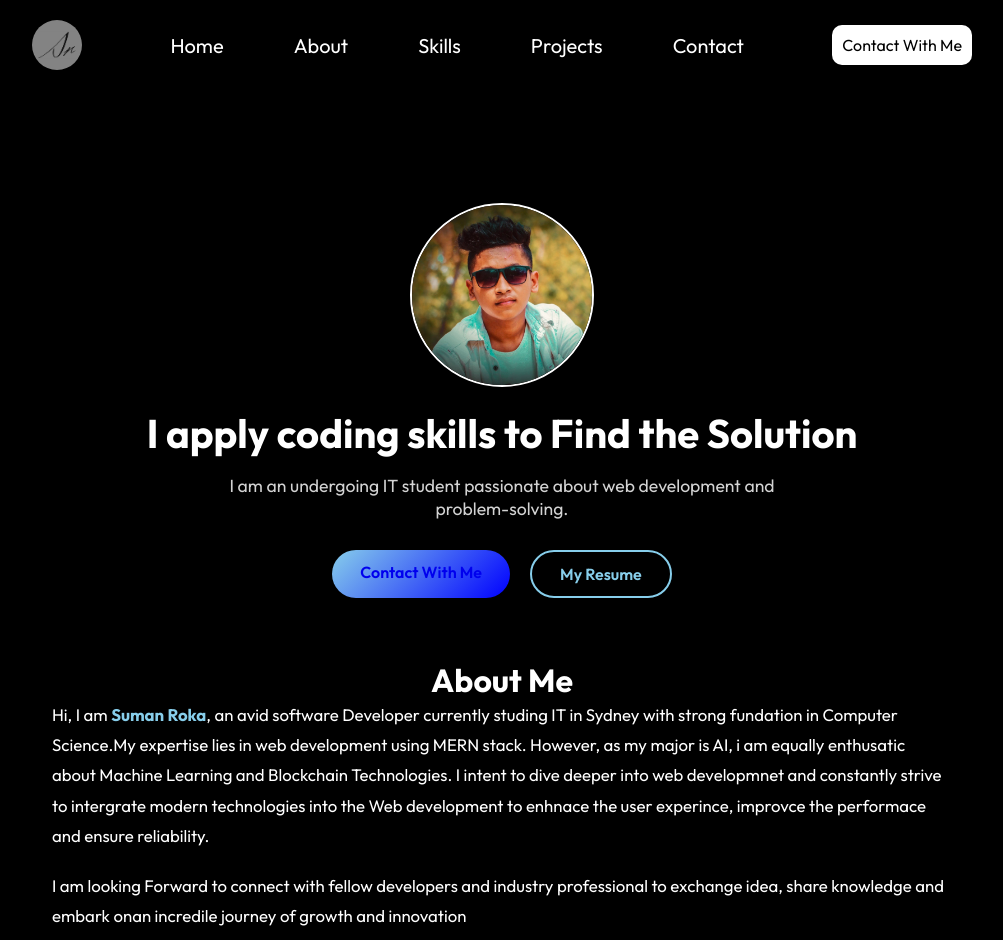
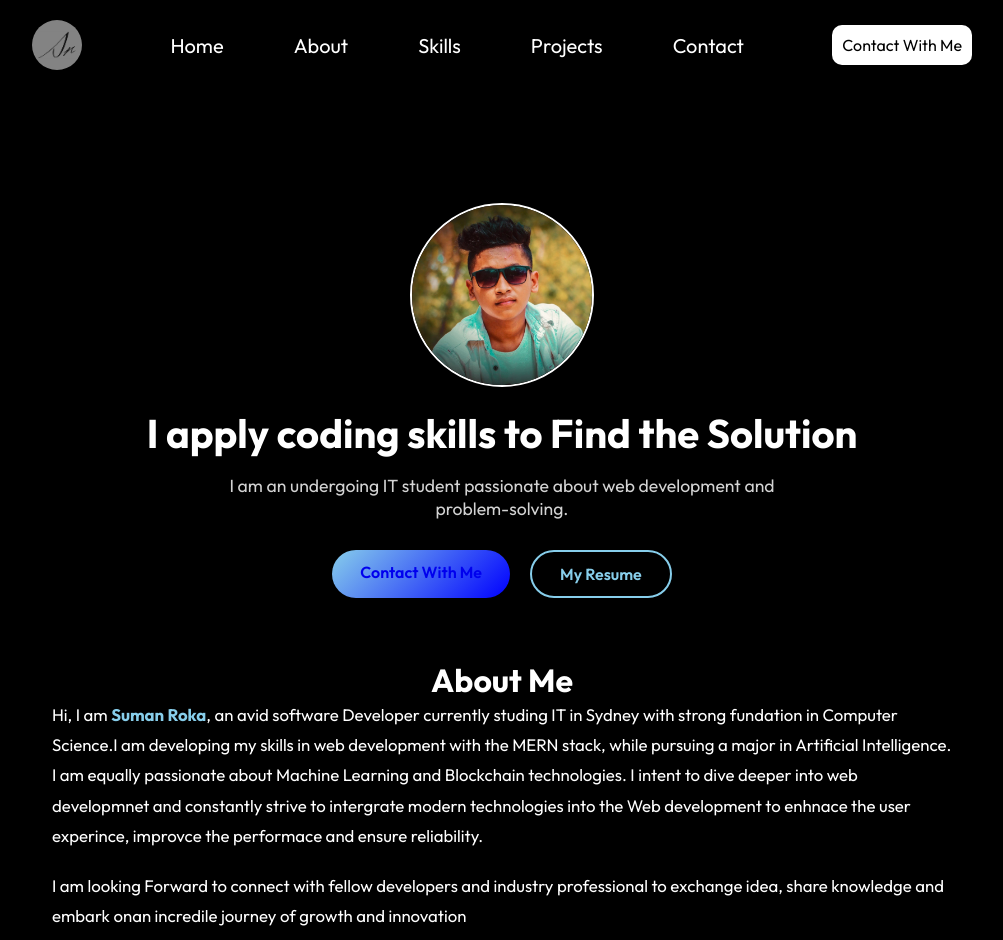
Before and after one commit to rokasuman/My-resume, a React (Vite) app: page / in a window 1280 px wide. Shown: the top 940 px of the page, without its empty margins (138-1141 px from the left). Built offline with nearby package versions, Linux system fonts and the light colour scheme.

Commit message:
bio upadated

```diff
--- a/src/Components/About/About.jsx
+++ b/src/Components/About/About.jsx
@@ -8,20 +8,25 @@ const About = () => {
       </div>
       <div className="about-sections">
         <p>
-          Hi, I am <strong>Suman Roka</strong>, an avid software Developer currently studing IT
-          in Sydney with strong fundation in Computer Science.My expertise lies
-          in web development using MERN stack. However, as my major is AI, i am
-          equally enthusatic about Machine Learning and Blockchain Technologies.
-          I intent to dive deeper into web developmnet and constantly strive to
+          Hi, I am <strong>Suman Roka</strong>, an avid software Developer
+          currently studing IT in Sydney with strong fundation in Computer
+          Science.I am developing my skills in web development with the MERN
+          stack, while pursuing a major in Artificial Intelligence. I am equally
+          passionate about Machine Learning and Blockchain technologies. I
+          intent to dive deeper into web developmnet and constantly strive to
           intergrate modern technologies into the Web development to enhnace the
           user experince, improvce the performace and ensure reliability.
         </p>
-        <p>I am looking Forward to connect with fellow developers and industry professional to exchange idea, share knowledge and embark onan incredile journey of growth and innovation</p>
+        <p>
+          I am looking Forward to connect with fellow developers and industry
+          professional to exchange idea, share knowledge and embark onan
+          incredile journey of growth and innovation
+        </p>
       </div>
       <div className="education">
         <ul>
-            <li>SHEA: Currently Studying</li>
-            {/*<li>Dented Code Academy :Traineeship</li>*/}
+          <li>SHEA: Currently Studying</li>
+          {/*<li>Dented Code Academy :Traineeship</li>*/}
         </ul>
       </div>
     </div>
```
